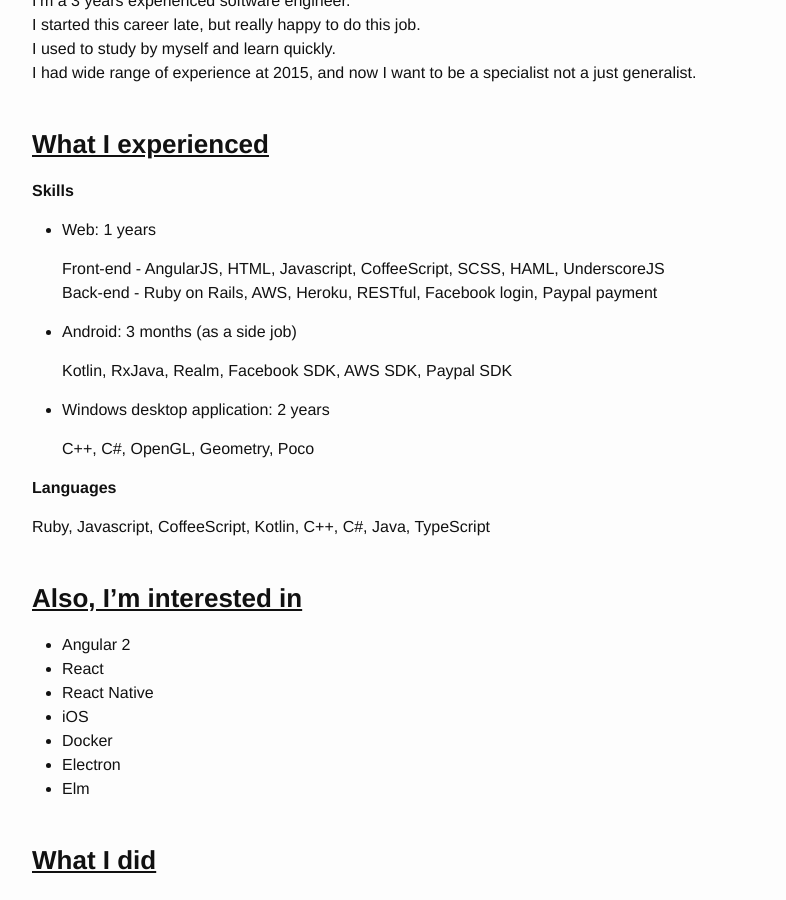
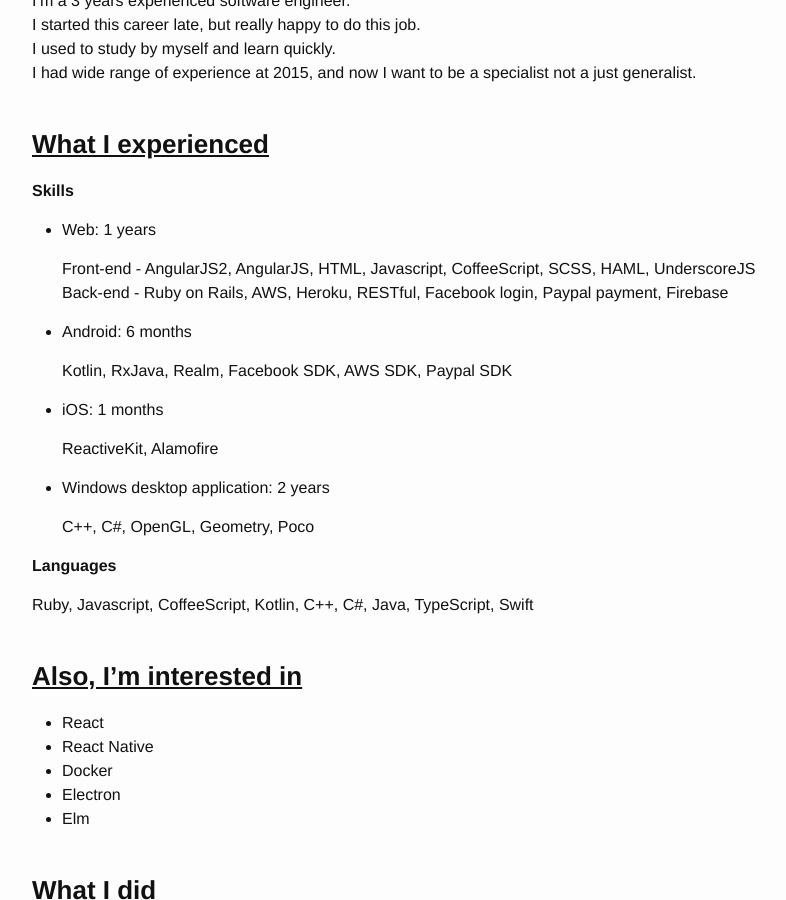
Before and after one commit to nallwhy/nallwhy.github.io, a Jekyll site: the page built from _posts/2016-03-29-Hello, I'm mayTree.markdown, in a window 1280 px wide and 900 px high, scrolled down 391 px. Shown: the whole window, without its empty margins (238-1024 px from the left). Built offline with Jekyll 4.4.1, drawn with Linux system fonts in a browser that asks for light colours; some of the changed text lies outside the part shown.

Commit message:
Update content

```diff
--- a/_posts/2016-03-29-Hello, I'm mayTree.markdown
+++ b/_posts/2016-03-29-Hello, I'm mayTree.markdown
@@ -26,12 +26,16 @@ I had wide range of experience at 2015, and now I want to be a specialist not a
 
 - Web: 1 years
 
-  Front-end - AngularJS, HTML, Javascript, CoffeeScript, SCSS, HAML, UnderscoreJS\\
-  Back-end - Ruby on Rails, AWS, Heroku, RESTful, Facebook login, Paypal payment
+  Front-end - AngularJS2, AngularJS, HTML, Javascript, CoffeeScript, SCSS, HAML, UnderscoreJS\\
+  Back-end - Ruby on Rails, AWS, Heroku, RESTful, Facebook login, Paypal payment, Firebase
 
-- Android: 3 months (as a side job)
+- Android: 6 months
 
   Kotlin, RxJava, Realm, Facebook SDK, AWS SDK, Paypal SDK
+
+- iOS: 1 months
+
+  ReactiveKit, Alamofire
 
 - Windows desktop application: 2 years
 
@@ -39,15 +43,13 @@ I had wide range of experience at 2015, and now I want to be a specialist not a
 
 **Languages**
 
-Ruby, Javascript, CoffeeScript, Kotlin, C++, C#, Java, TypeScript
+Ruby, Javascript, CoffeeScript, Kotlin, C++, C#, Java, TypeScript, Swift
 
 
 ### **Also, I'm interested in**
 
-- Angular 2
 - React
 - React Native
-- iOS
 - Docker
 - Electron
 - Elm
```
Also changed, not shown: other parts of _posts/2016-03-29-Hello, I'm mayTree.markdown (+2 -2 lines).
